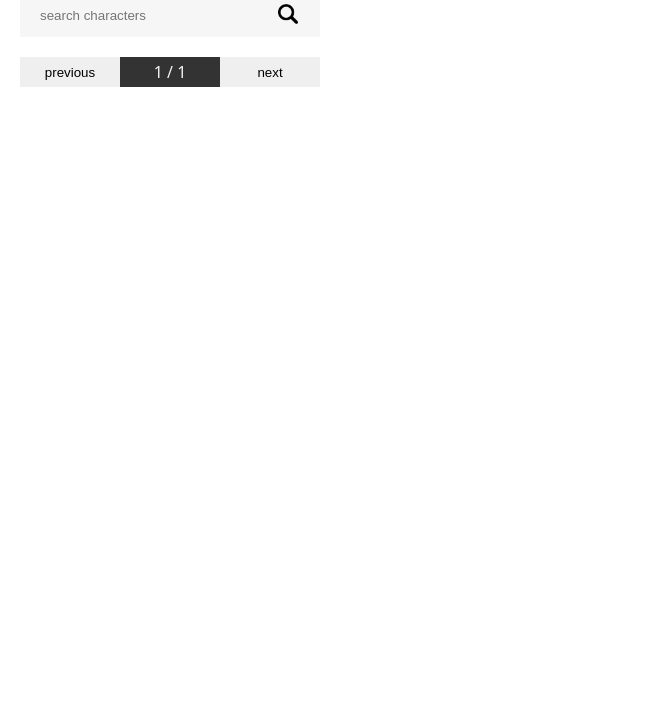
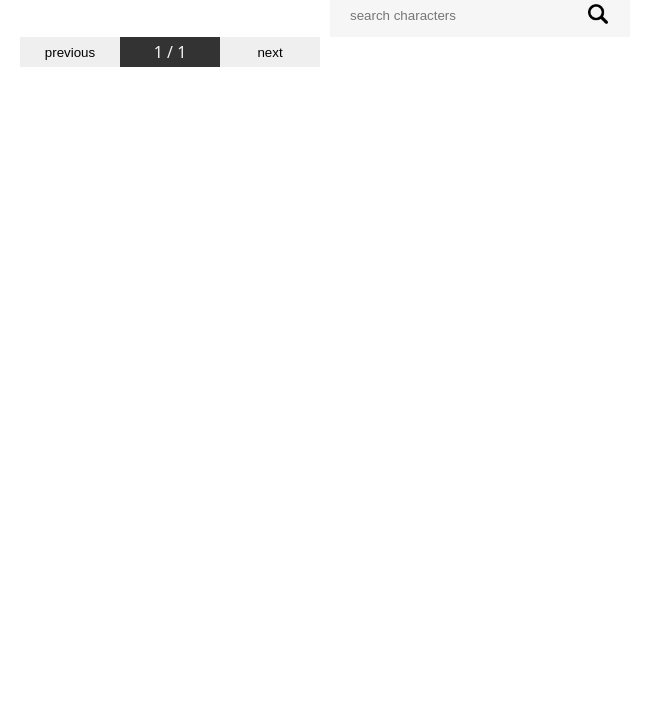
Before and after one commit to Conall-Mullen/andrii-conall-rick-and-morty, a website with bundled scripts: page index.html in a window 1280 px wide. Shown: the part 89-800 px from the top of the page, without its empty margins (0-651 px from the left). Built offline with nearby package versions, Linux system fonts and the light colour scheme; no server answers.

Commit message:
Add Media rule for min-width: 482px

```diff
--- a/styles.css
+++ b/styles.css
@@ -30,3 +30,12 @@ main {
 .title {
   padding: 10px 0;
 }
+
+/* ======================== RESPONSIVE ====================== */
+
+@media only screen and (min-width: 482px) {
+  main {
+    flex-direction: row;
+    justify-content: space-evenly;
+  }
+}
```
